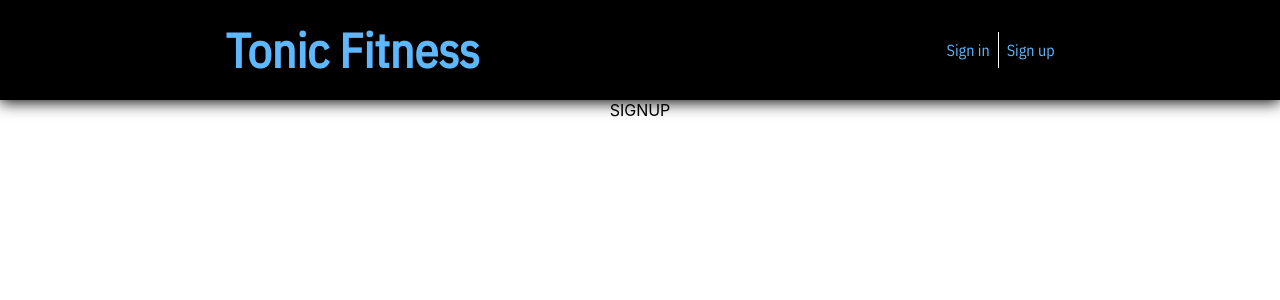
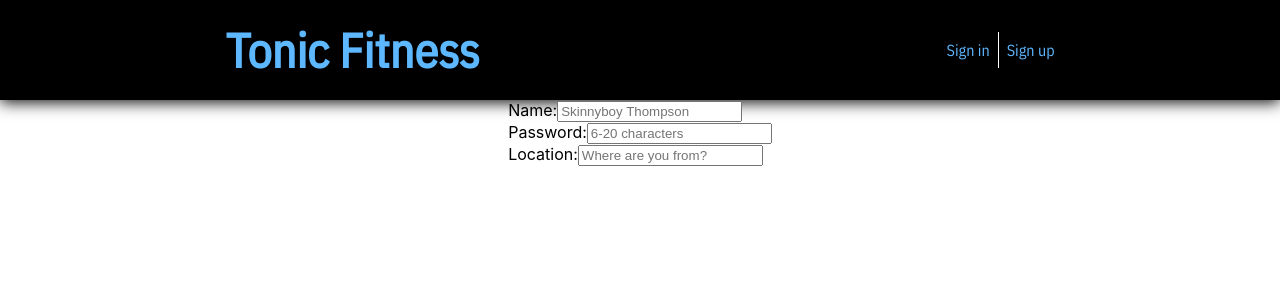
Before and after one commit to chingu-voyages/geckos-project-11, a React (Create React App) app in the folder tonic-fitness/: page /signup in a window 1280 px wide. Shown: the top 300 px of the page. Built offline with nearby package versions, Linux system fonts and the light colour scheme.

Commit message:
Initial form created for Signup

```diff
--- a/tonic-fitness/src/App.scss
+++ b/tonic-fitness/src/App.scss
@@ -142,6 +142,10 @@
     cursor: pointer;
   }
 
+  .login-body {
+    width: 100%;
+  }
+
 }
 
 
--- a/tonic-fitness/src/Signup.js
+++ b/tonic-fitness/src/Signup.js
@@ -3,7 +3,20 @@
 const Signup = () => {
   return (
     <div className="login-body flex-col">
-      SIGNUP
+      <form action="" method="post" id="signup-form">
+        <div className="form-field">
+          Name:
+          <input type="text" name="name" id="form-name" placeholder="Skinnyboy Thompson" required />
+        </div>
+        <div className="form-field">
+          Password:
+          <input type="password" name="name" id="form-password" minlength="6" maxlength="20" placeholder="6-20 characters" required />
+        </div>
+        <div className="form-field">
+          Location:
+          <input type="text" name="name" id="form-loc" placeholder="Where are you from?" required />
+        </div>
+      </form>
     </div>
   );
 }
```
